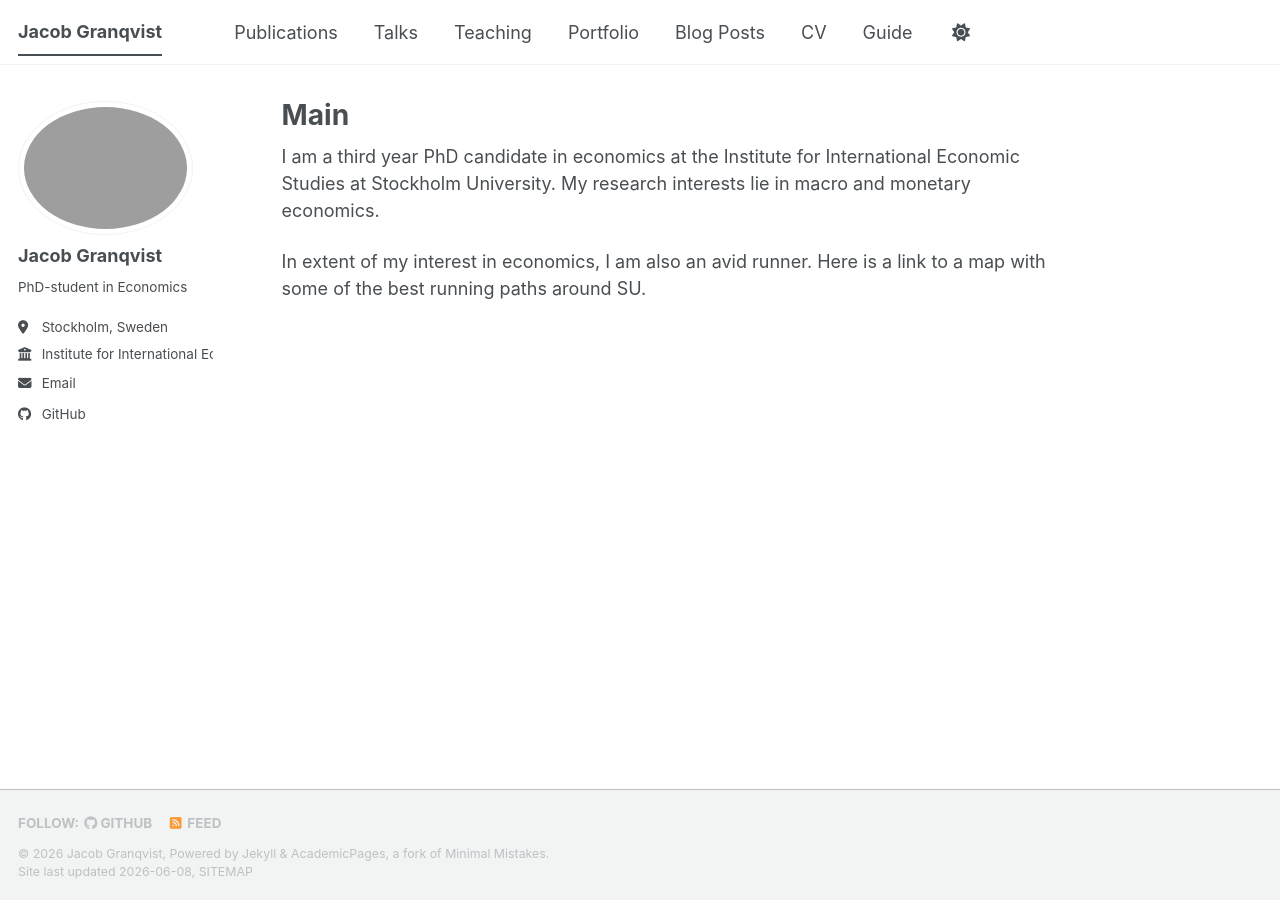
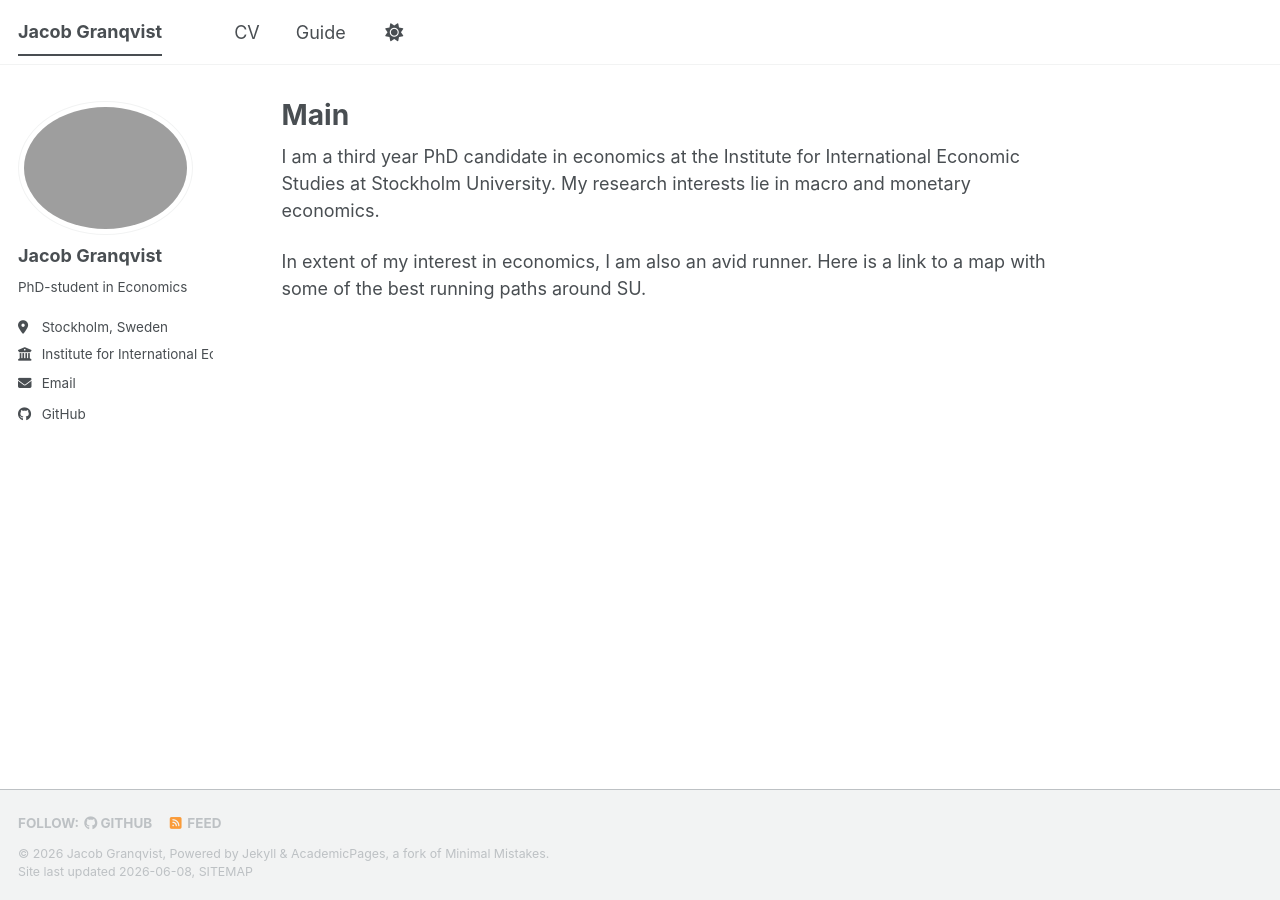
Before and after one commit to jacobgra/jacobgra.github.io, a Jekyll site: the page built from _pages/about.md, in a window 1280 px wide. Built offline with Jekyll 4.4.1, drawn with Linux system fonts in a browser that asks for light colours; a script bundle is joined from its source files by our own code; library files that are not in the unit come from our copies.

Commit message:
Update navigation by removing unused items
Removed several navigation items from the main menu.

```diff
--- a/_data/navigation.yml
+++ b/_data/navigation.yml
@@ -8,20 +8,6 @@
 #      Markdown formatted page while the second is generated using JSON.
 
 main:
-  - title: "Publications"
-    url: /publications/
-
-  - title: "Talks"
-    url: /talks/
-
-  - title: "Teaching"
-    url: /teaching/
-
-  - title: "Portfolio"
-    url: /portfolio/
-
-  - title: "Blog Posts"
-    url: /year-archive/
 
   - title: "CV"
     url: /cv/
```
